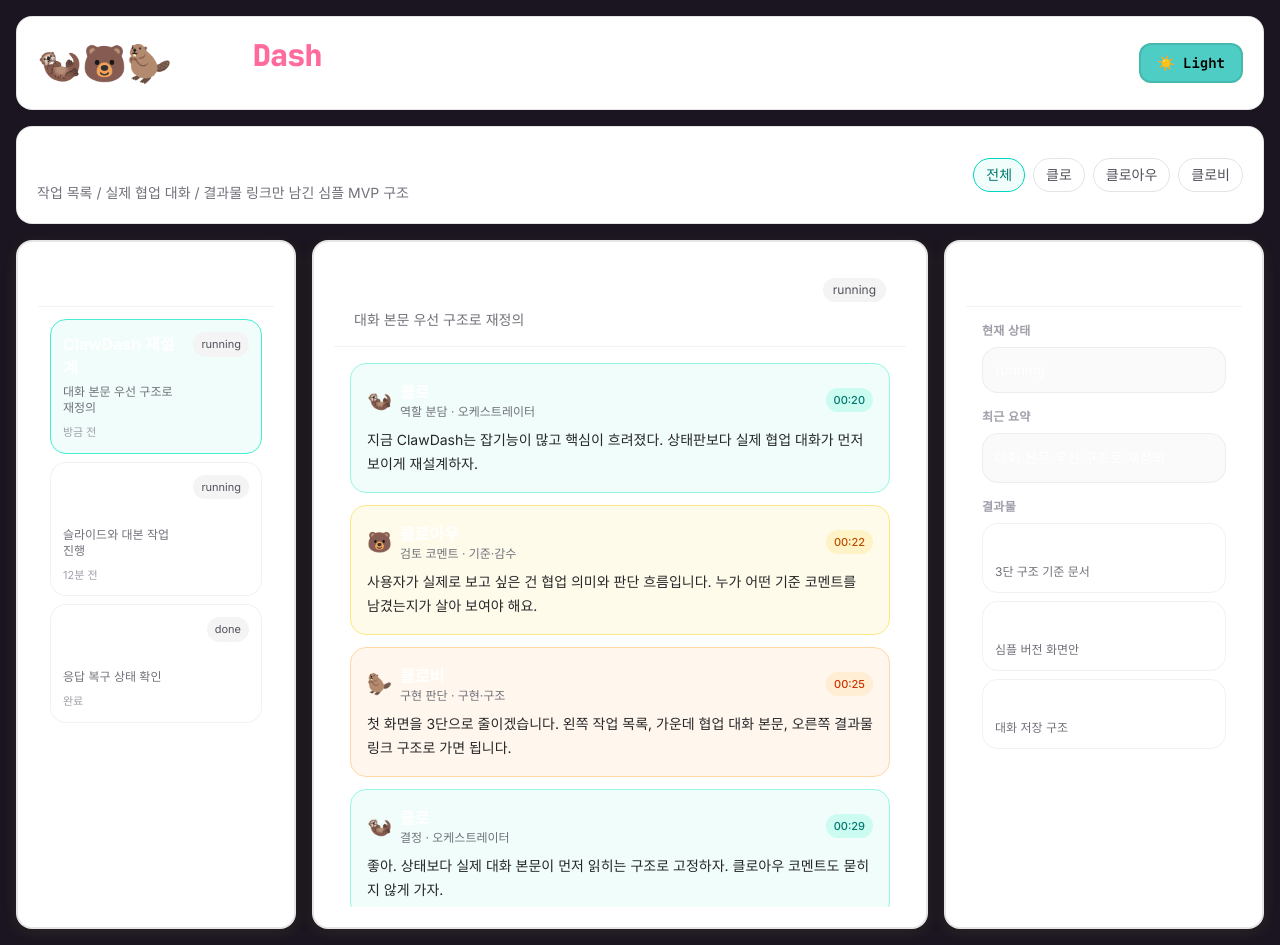
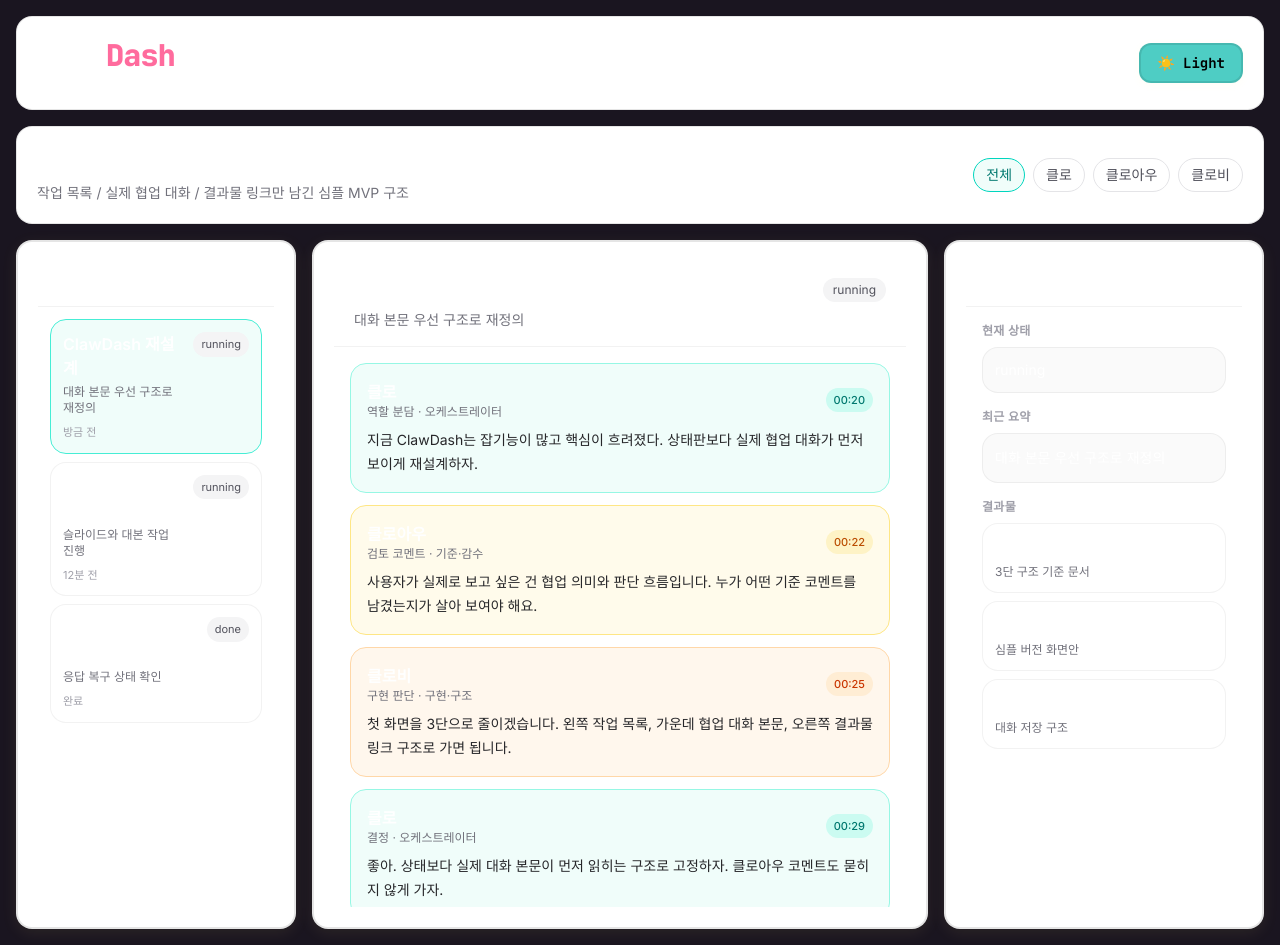
Before and after one commit to yoonscare/clawdash, a Next.js app: page / in a window 1280 px wide. Built offline with nearby package versions, Linux system fonts and the light colour scheme.

Commit message:
Remove animal emoji from dashboard conversation view

```diff
--- a/components/layout/Header.tsx
+++ b/components/layout/Header.tsx
@@ -24,7 +24,6 @@ export default function Header() {
     <header className="p-4 pb-0">
       <div className="flex flex-col gap-3 rounded-2xl border border-black/10 bg-white p-5 dark:border-white/10 dark:bg-zinc-900/80 md:flex-row md:items-center md:justify-between">
         <div className="flex items-center gap-3">
-          <span className="text-4xl">🦦🐻🦫</span>
           <div>
             <h1 className="font-mono text-3xl font-black tracking-tight">
               Claw<span className="text-neo-pink">Dash</span>
--- a/components/widgets/CollaborationBoard.tsx
+++ b/components/widgets/CollaborationBoard.tsx
@@ -29,24 +29,21 @@ interface Thread {
   artifacts: Artifact[];
 }
 
-const AGENTS: Record<AgentId, { label: string; emoji: string; tone: string; bubble: string; chip: string }> = {
+const AGENTS: Record<AgentId, { label: string; tone: string; bubble: string; chip: string }> = {
   claw: {
     label: '클로',
-    emoji: '🦦',
     tone: '오케스트레이터',
     bubble: 'bg-teal-50 border-teal-200 dark:bg-teal-950/20 dark:border-teal-800',
     chip: 'text-teal-700 bg-teal-100 dark:text-teal-300 dark:bg-teal-900/40',
   },
   clawau: {
     label: '클로아우',
-    emoji: '🐻',
     tone: '기준·감수',
     bubble: 'bg-amber-50 border-amber-200 dark:bg-amber-950/20 dark:border-amber-800',
     chip: 'text-amber-700 bg-amber-100 dark:text-amber-300 dark:bg-amber-900/40',
   },
   clawbi: {
     label: '클로비',
-    emoji: '🦫',
     tone: '구현·구조',
     bubble: 'bg-orange-50 border-orange-200 dark:bg-orange-950/20 dark:border-orange-800',
     chip: 'text-orange-700 bg-orange-100 dark:text-orange-300 dark:bg-orange-900/40',
@@ -236,7 +233,6 @@ export default function CollaborationBoard() {
                 <article key={message.id} className={`rounded-2xl border p-4 ${meta.bubble}`}>
                   <div className="mb-2 flex items-center justify-between gap-3">
                     <div className="flex items-center gap-2">
-                      <span className="text-xl">{meta.emoji}</span>
                       <div>
                         <div className="font-semibold">{meta.label}</div>
                         <div className="text-xs text-zinc-500 dark:text-zinc-400">{message.role} · {meta.tone}</div>
```
